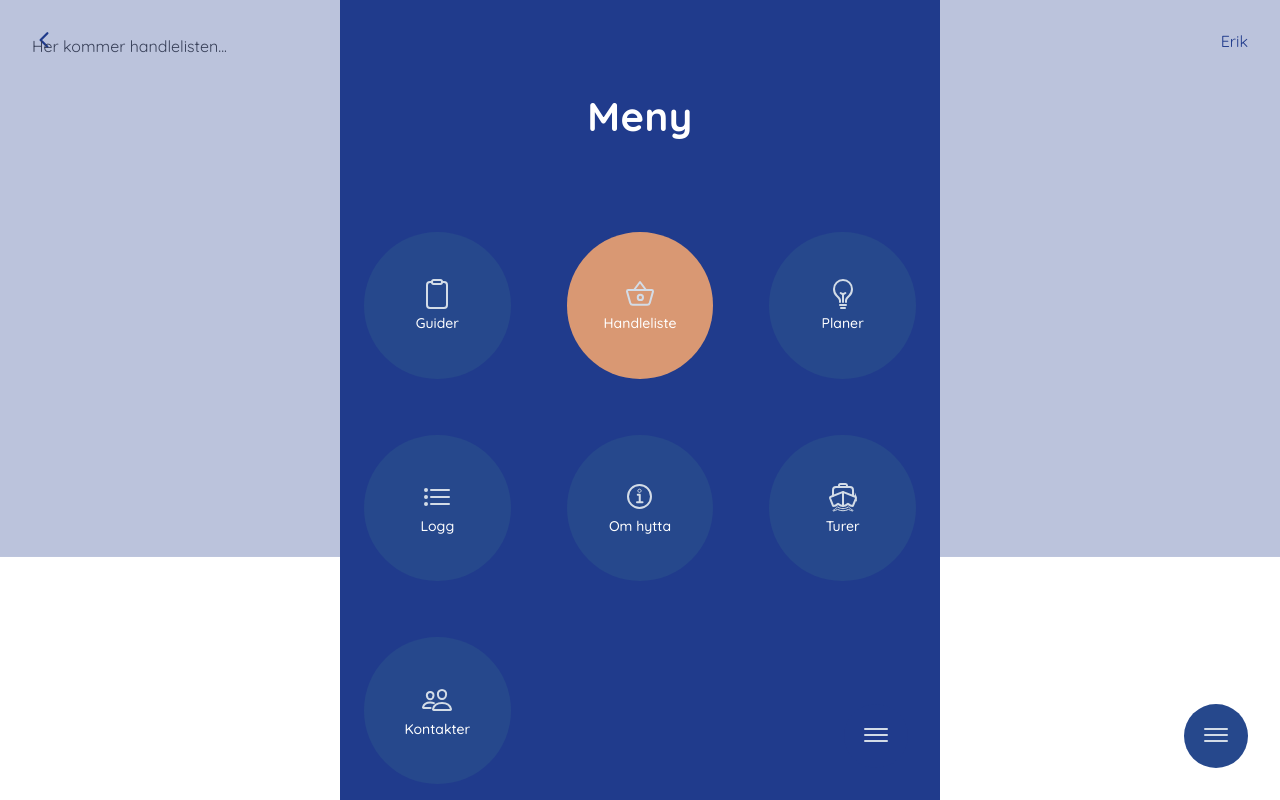
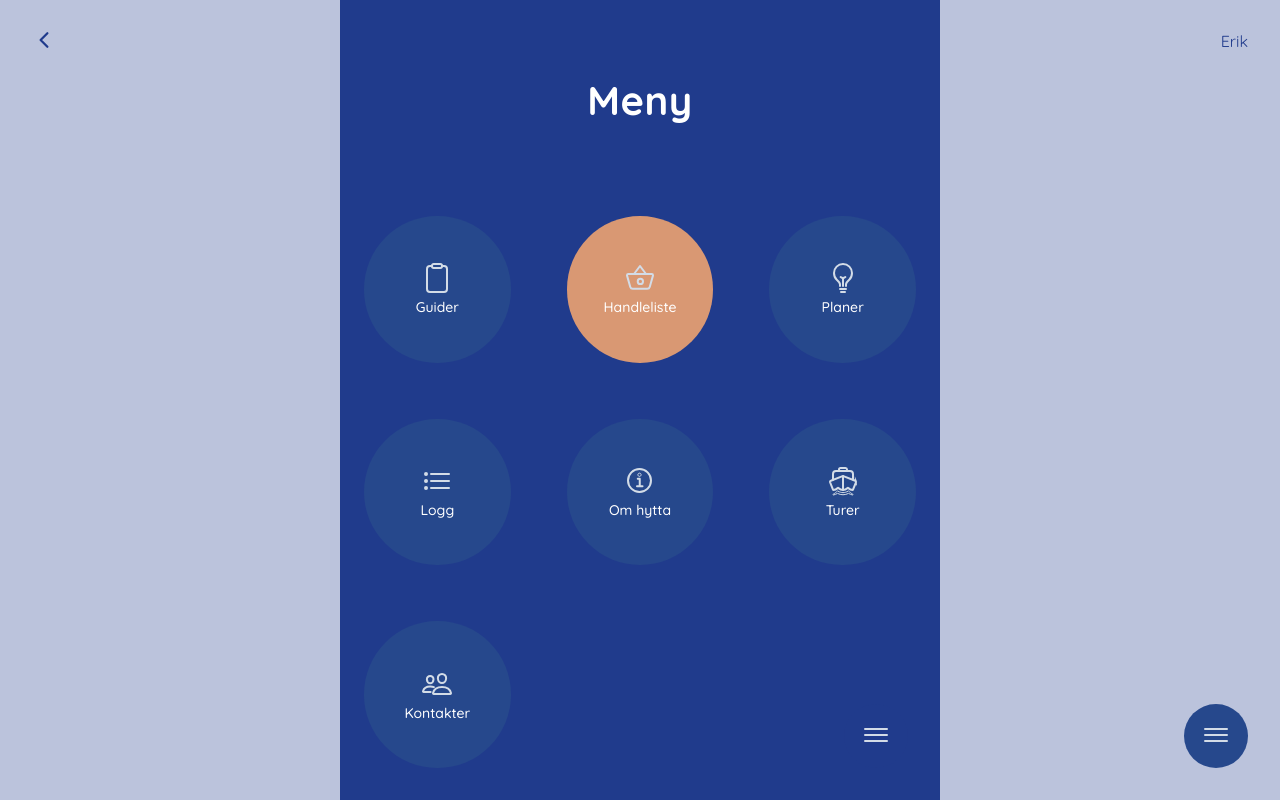
Before and after one commit to eTallang/minhytte, an Angular app: page /shopping-list in a window 1280 px wide. Both pictures are taken after a click on the button 1216 px from the left and 736 px from the top of the page. Built offline with nearby package versions, Linux system fonts and the light colour scheme; what @angular/fire would draw is missing.

Commit message:
fix(shell): backdrop misaligned

```diff
--- /dev/null
+++ b/src/app/shared/header/header.directive.ts
@@ -0,0 +1,28 @@
+import { Directive, HostBinding, OnInit, ElementRef } from '@angular/core';
+import { fromEvent } from 'rxjs';
+
+@Directive({
+  selector: '[mhHeader]',
+  host: {
+    'style.transition': 'box-sizing 300ms ease'
+  }
+})
+export class HeaderDirective implements OnInit {
+  topGap = 0;
+
+  @HostBinding('style.boxShadow') get shadow() {
+    if(this.topGap === 0) {
+      return '0 1rem 2rem rgba(13, 23, 55, .2)';
+    } else {
+      return '0';
+    }
+  }
+
+  constructor(private elementRef: ElementRef<HTMLElement>) { }
+
+  ngOnInit(): void {
+    fromEvent(document, 'scroll').subscribe(() => {
+      console.log(this.elementRef.nativeElement.style.top);
+    });
+  }
+}
--- a/src/app/shell/menu/menu.component.scss
+++ b/src/app/shell/menu/menu.component.scss
@@ -33,7 +33,8 @@
 
 h1 {
   color: var(--color-text-dark);
-  margin-top: calc(var(--spacing-one) * 6);
+  background-color: transparent;
+  margin-top: calc(var(--spacing-one) * 5);
 }
 
 .menu-item {
--- a/src/app/shell/menu/menu.component.ts
+++ b/src/app/shell/menu/menu.component.ts
@@ -26,7 +26,7 @@ interface MenuItem {
           transform: 'translateY(0)',
         })
       ),
-      transition('void => *', animate('300ms ease-out')),
+      transition('void => *', animate('300ms cubic-bezier(0, 0.2, 0.1, 1)')),
       transition('* => void', animate('300ms ease-in')),
     ]),
   ]
--- a/src/app/shell/shell.component.html
+++ b/src/app/shell/shell.component.html
@@ -3,9 +3,9 @@
   <p class="user-name">Erik</p>
 </div>
 <div class="router-container" [ngClass]="{'faded': menuIsOpen}">
-  <div class="backdrop"></div>
   <router-outlet></router-outlet>
 </div>
+<div class="backdrop" [ngClass]="{'faded': menuIsOpen}"></div>
 <button class="fab" (click)="openMenu()">
   <mh-icon name="menu"></mh-icon>
 </button>
--- a/src/app/shell/shell.component.scss
+++ b/src/app/shell/shell.component.scss
@@ -1,4 +1,3 @@
-
 .header {
   position: fixed;
   top: 0;
@@ -7,6 +6,7 @@
   justify-content: space-between;
   align-items: center;
   padding: var(--spacing-one) var(--spacing-two);
+  background-color: var(--color-bg);
 }
 
 .back-icon {
@@ -21,21 +21,22 @@
   transition: transform 300ms ease;
   padding: var(--spacing-two);
 
-  .backdrop {
-    position: absolute;
-    height: 100vh;
-    width: 100vw;
-    margin: calc(var(--spacing-two) * -1);
-    background-color: var(--color-primary);
-    opacity: 0;
-    transition: opacity 300ms ease;
+  &.faded {
+    transform: translateY(-70%);
   }
+}
+
+.backdrop {
+  position: absolute;
+  top: 0;
+  right: 0;
+  bottom: 0;
+  left: 0;
+  background-color: var(--color-primary);
+  opacity: 0;
+  transition: opacity 300ms ease;
 
   &.faded {
-    transform: translateY(-70%);
-
-    .backdrop {
-      opacity: 0.3;
-    }
+    opacity: 0.3;
   }
 }
--- a/src/app/shopping-list/shopping-list.component.html
+++ b/src/app/shopping-list/shopping-list.component.html
@@ -1,2 +1,2 @@
-<h1>Handleliste</h1>
+<h1 appHeader>Handleliste</h1>
 <p>Her kommer handlelisten...</p>
--- a/src/app/shopping-list/shopping-list.component.scss
+++ b/src/app/shopping-list/shopping-list.component.scss
@@ -0,0 +1,3 @@
+p {
+  height: 1000px;
+}
--- a/src/app/shopping-list/shopping-list.module.ts
+++ b/src/app/shopping-list/shopping-list.module.ts
@@ -3,13 +3,14 @@ import { CommonModule } from '@angular/common';
 
 import { ShoppingListRoutingModule } from './shopping-list-routing.module';
 import { ShoppingListComponent } from './shopping-list.component';
-
+import { HeaderModule } from '../shared/header/header.module';
 
 @NgModule({
   declarations: [ShoppingListComponent],
   imports: [
     CommonModule,
-    ShoppingListRoutingModule
+    ShoppingListRoutingModule,
+    HeaderModule
   ]
 })
 export class ShoppingListModule { }
--- a/src/styles/typography.scss
+++ b/src/styles/typography.scss
@@ -9,7 +9,8 @@ h1 {
   position: sticky;
   top: var(--spacing-three);
   padding-bottom: var(--spacing-three);
-  margin-top: calc(var(--spacing-one) * 7);
+  margin-top: calc(var(--spacing-one) * 5);
+  background-color: var(--color-bg);
 }
 
 h2 {
```
Also changed, not shown: src/app/shared/header/header.module.ts (added, +11 -0 lines), 2 other files (tests, documents, lock files or other folders).
